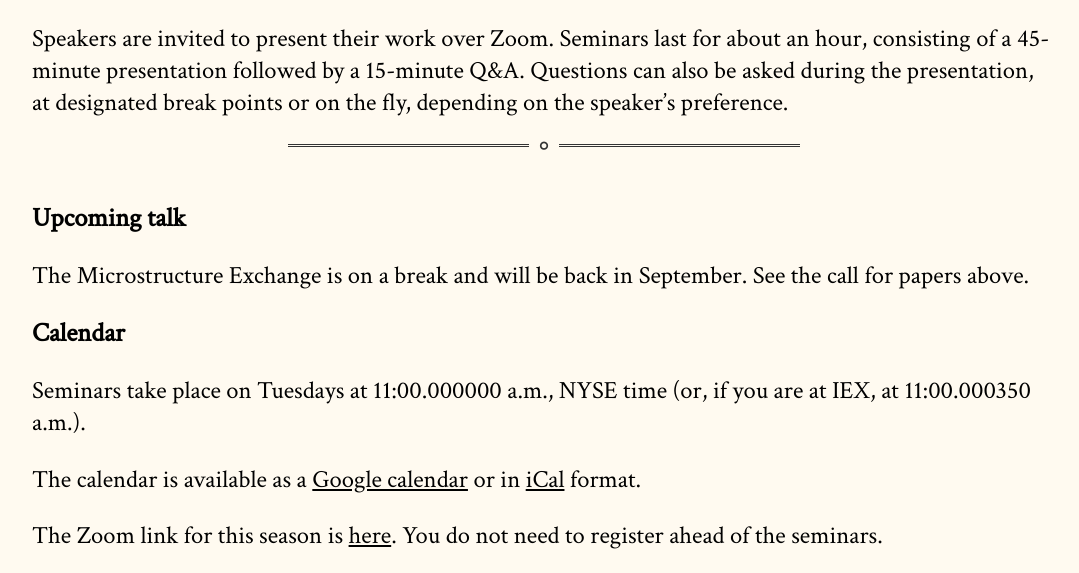
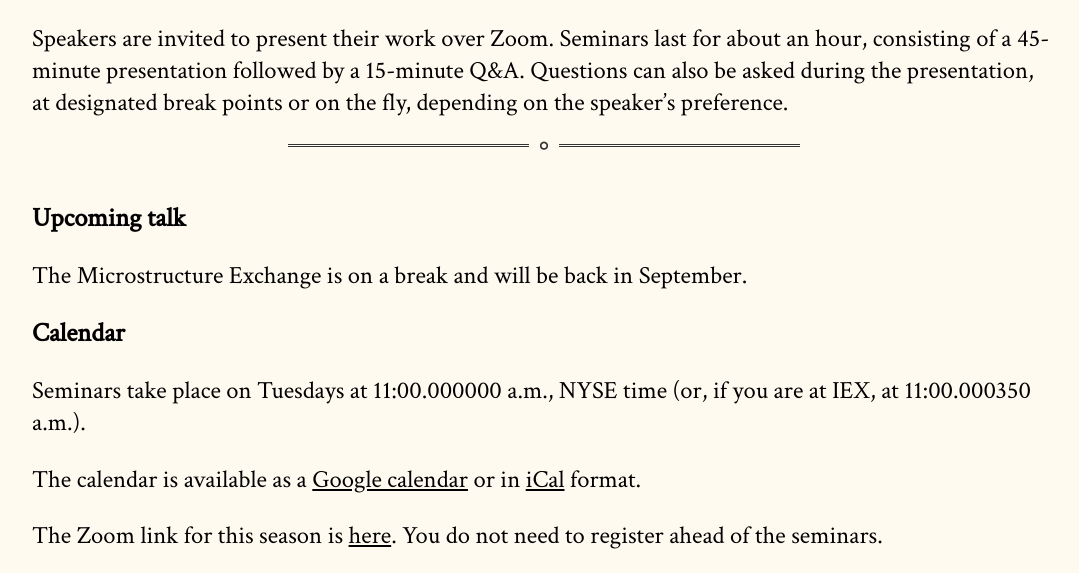
Before and after one commit to cpfiffer/microstructure.exchange, a Jekyll site: the page built from index.md, in a window 1280 px wide and 900 px high, scrolled down 317 px, cut to the strip 0-573 px from the top of the window. Shown: the whole strip, without its empty margins (96-1175 px from the left). Built offline with Jekyll 4.4.1, drawn with Linux system fonts in a browser that asks for light colours; some web fonts are replaced.

Commit message:
Update index.md

```diff
--- a/index.md
+++ b/index.md
@@ -20,7 +20,7 @@ Please <a href="https://www.research.net/r/TME-Fall-2024">submit your paper here
 ## Upcoming talk
 
 <!--{% include upcoming-speaker.html %} -->
-The Microstructure Exchange is on a break and will be back in September. See the call for papers above.
+The Microstructure Exchange is on a break and will be back in September.
 
 ## Calendar
 
```
